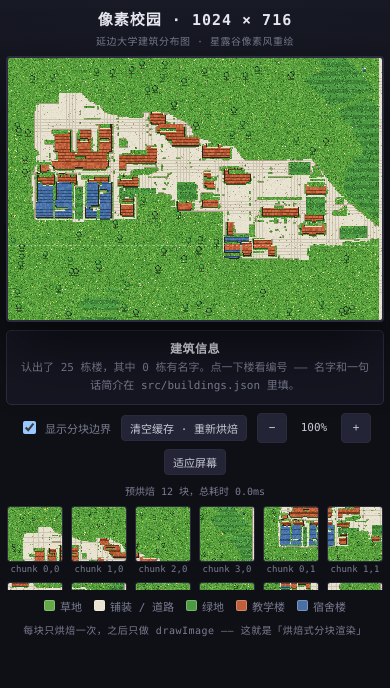
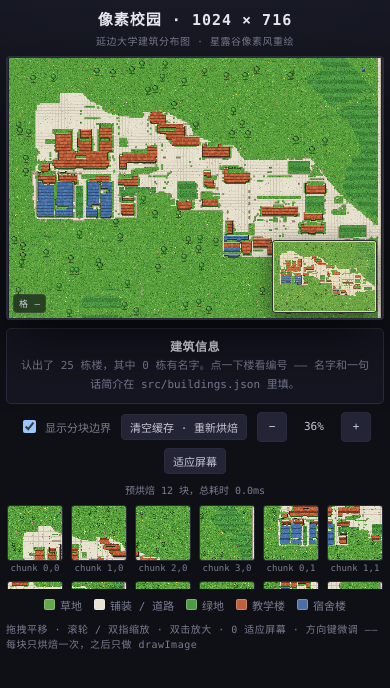
Before and after one commit to toad-wq/pixel-campus, a website built with Vite: page index.html in a window 390 px wide. Both pictures are taken after a click on the element 195 px from the left and 188 px from the top of the page. Built offline with nearby package versions, Linux system fonts and the light colour scheme.

Commit message:
feat(视口): 加一层相机 —— 拖拽/滚轮/双指/键盘 + 小地图，画框不再留黑边
之前地图固定缩放到画框宽度（100% = 把 1024px 的图拉到 1252px），
结果是图被撑出容器、要滚动才能看完，「适应屏幕」按钮名不副实。

- src/viewport.js：新增视口层，只改 transform、一个像素都不重画；滚轮以光标为锚点
  缩放（25%~400%），鼠标/单指拖拽平移并做边界钳制（图比画框小时自动居中），
  双指捏合、双击放大、方向键微调、0/F 一键适应屏幕
- src/minimap.js：右下角全图缩略 + 视口方框，点击或拖动直接跳转
- src/style.css：画框按地图宽高比自适应（--world-ratio），任何窗口下都刚好铺满、无黑边
- src/main.js：接入视口与小地图；左下角 HUD 实时显示格坐标；建筑面板加 data-state
  属性，样式和自动化测试都能区分「悬停」和「已选中」
- 修一个真 bug：拖拽松手后浏览器紧接着派发的 click 会误选建筑。原先用 setTimeout
  清理标记，浏览器未必在 0ms 内派发 click，定时器可能先跑掉；改成手势标记，
  在 pointerdown 时重置，不依赖时序
- README：补操作键位表、新增文件说明、下一步里说明视口层已按「相机」写好

验证：vite build 通过（13 modules，JS 80.35 kB / gzip 11.45 kB）；
tools/render-preview.mjs 仍是「MATCH: 12 块拼装与整图逐像素完全一致」；
Playwright 29 项交互断言全过（平移位移、锚点缩放、捏合、小地图跳转、缩放钳制、
窗口变化自动重新适应、手机端无黑边、拖拽/点击互不干扰等）。

```diff
--- a/src/main.js
+++ b/src/main.js
@@ -2,8 +2,14 @@ import './style.css'
 import { CELL, WORLD_W, WORLD_H } from './ground.js'
 import { CHUNK, CHUNKS_X, CHUNKS_Y, bakeChunk, clearCache } from './chunk.js'
 import { BUILDINGS, BUILDING_COUNT, clearCells, describe, paintCells, pickBuilding } from './inspect.js'
+import { createViewport } from './viewport.js'
+import { createMinimap } from './minimap.js'
 
 const app = document.querySelector('#app')
+
+// 画框的宽高比跟着地图走：窄屏正好铺满宽度，宽屏被 72vh 卡住时宽度也一起收，
+// 这样任何窗口下地图都正好填满画框，不会出现大片黑边。
+document.documentElement.style.setProperty('--world-ratio', String(WORLD_W / WORLD_H))
 
 app.innerHTML = `
   <header>
@@ -11,9 +17,16 @@ app.innerHTML = `
     <p>延边大学建筑分布图 · 星露谷像素风重绘</p>
   </header>
 
-  <div class="stage">
+  <div class="stage" id="stage">
+    <div class="map" id="map">
       <canvas id="world" width="${WORLD_W}" height="${WORLD_H}"></canvas>
       <canvas id="overlay" width="${WORLD_W}" height="${WORLD_H}"></canvas>
+    </div>
+    <div class="hud" id="hud">格 —</div>
+    <div class="minimap" id="minimap" title="点一下跳过去">
+      <canvas id="minimapCanvas"></canvas>
+      <div class="minimap-box" id="minimapBox"></div>
+    </div>
   </div>
 
   <div id="inspect" class="inspect">
@@ -25,11 +38,11 @@ app.innerHTML = `
     <label><input type="checkbox" id="bounds" checked /> 显示分块边界</label>
     <button id="rebake" type="button">清空缓存 · 重新烘焙</button>
     <span class="zoom">
-      <button id="zoomOut" type="button" title="缩小">−</button>
+      <button id="zoomOut" type="button" title="缩小（减号）">−</button>
       <span id="zoomLabel">100%</span>
-      <button id="zoomIn" type="button" title="放大">+</button>
+      <button id="zoomIn" type="button" title="放大（加号）">+</button>
     </span>
-    <button id="zoomFit" type="button">适应屏幕</button>
+    <button id="zoomFit" type="button" title="适应屏幕（0）">适应屏幕</button>
   </div>
 
   <p id="info" class="info">准备中…</p>
@@ -44,18 +57,39 @@ app.innerHTML = `
     <li><i style="background:#4a6fa5"></i>宿舍楼</li>
   </ul>
 
-  <footer>每块只烘焙一次，之后只做 drawImage —— 这就是「烘焙式分块渲染」</footer>
+  <footer>拖拽平移 · 滚轮 / 双指缩放 · 双击放大 · 0 适应屏幕 · 方向键微调 —— 每块只烘焙一次，之后只做 drawImage</footer>
 `
 
+const stage = document.querySelector('#stage')
+const map = document.querySelector('#map')
 const world = document.querySelector('#world')
+const overlay = document.querySelector('#overlay')
 const ctx = world.getContext('2d')
 ctx.imageSmoothingEnabled = false
+
+map.style.width = `${WORLD_W}px`
+map.style.height = `${WORLD_H}px`
 
 const boundsBox = document.querySelector('#bounds')
 const infoEl = document.querySelector('#info')
 const thumbsEl = document.querySelector('#thumbs')
+const hud = document.querySelector('#hud')
+const zoomLabel = document.querySelector('#zoomLabel')
 
 let chunks = []
+let minimap = null
+
+// —— 视口：拖拽 / 滚轮 / 双指 / 键盘，只改 transform，不重画像素 ——
+const viewport = createViewport({
+  stage,
+  map,
+  worldW: WORLD_W,
+  worldH: WORLD_H,
+  onChange: ({ zoom }) => {
+    zoomLabel.textContent = Math.round(zoom * 100) + '%'
+    if (minimap) minimap.sync()
+  },
+})
 
 // 把纹理贴到主画布上（运行时每帧只做这件事）
 function compose() {
@@ -117,29 +151,38 @@ function bakeAll() {
   compose()
   renderThumbs()
   infoEl.textContent = `预烘焙 ${chunks.length} 块，总耗时 ${total.toFixed(1)}ms`
+  if (minimap) {
+    minimap.paintBase()
+    minimap.sync()
+  }
 }
 
 // —— 建筑信息层：点一下楼，就在面板里看它是第几号、多大、叫什么 ——
-const overlay = document.querySelector('#overlay')
+const inspectEl = document.querySelector('#inspect')
 const inspectTitle = document.querySelector('#inspectTitle')
 const inspectBody = document.querySelector('#inspectBody')
 
 let hovered = null
 let selected = null
 
-function showDefaultInspect() {
+// 面板内容 = 「选中的楼」优先，没有选中就用「鼠标指着的楼」。
+// 顺手把状态写进 dataset：CSS 能据此高亮，自动化测试也能区分
+// 「只是悬停」和「真的选中了」——两者标题文字是一样的。
+function syncInspect() {
+  const target = selected || hovered
+  if (target) {
+    const d = describe(target.building, target.bbox, target.cells)
+    inspectTitle.textContent = d.title
+    inspectBody.textContent = d.lines.join(' · ')
+  } else {
     const named = BUILDINGS.filter((b) => b.name).length
     inspectTitle.textContent = '建筑信息'
     inspectBody.textContent =
       `认出了 ${BUILDING_COUNT} 栋楼，其中 ${named} 栋有名字。` +
       '点一下楼看编号 —— 名字和一句话简介在 src/buildings.json 里填。'
   }
-
-function showInspect(target) {
-  if (!target) return showDefaultInspect()
-  const d = describe(target.building, target.bbox, target.cells)
-  inspectTitle.textContent = d.title
-  inspectBody.textContent = d.lines.join(' · ')
+  inspectEl.dataset.state = selected ? 'selected' : hovered ? 'hover' : 'idle'
+  inspectEl.dataset.selected = selected ? selected.building?.id || 'unlisted' : ''
 }
 
 function drawOverlay() {
@@ -162,52 +205,50 @@ function isSame(a, b) {
 }
 
 world.addEventListener('pointermove', (ev) => {
+  if (viewport.getDragging()) return
   const { cx, cy } = cellUnder(ev)
+  hud.textContent = `格 ${cx}, ${cy} · 像素 ${cx * CELL}, ${cy * CELL}`
   const hit = pickBuilding(cx, cy)
   if (isSame(hit, hovered)) return
   hovered = hit
   drawOverlay()
-  showInspect(selected || hovered)
+  syncInspect()
 })
 
 world.addEventListener('pointerleave', () => {
+  hud.textContent = '格 —'
   hovered = null
   drawOverlay()
-  showInspect(selected)
+  syncInspect()
 })
 
 world.addEventListener('click', (ev) => {
+  if (viewport.takeDragFlag()) return // 刚刚是在拖地图，不是点建筑
   const { cx, cy } = cellUnder(ev)
   const hit = pickBuilding(cx, cy)
   selected = isSame(hit, selected) ? null : hit
   drawOverlay()
-  showInspect(selected)
+  syncInspect()
 })
 
-showDefaultInspect()
+syncInspect()
 
 boundsBox.addEventListener('change', compose)
 document.querySelector('#rebake').addEventListener('click', bakeAll)
+document.querySelector('#zoomIn').addEventListener('click', () => viewport.zoomIn())
+document.querySelector('#zoomOut').addEventListener('click', () => viewport.zoomOut())
+document.querySelector('#zoomFit').addEventListener('click', () => viewport.fit())
 
-// 缩放：默认适应屏幕（100%），可放大到 400%
-let zoom = 1
-const zoomLabel = document.querySelector('#zoomLabel')
-function applyZoom() {
-  document.documentElement.style.setProperty('--zoom', String(zoom))
-  zoomLabel.textContent = Math.round(zoom * 100) + '%'
-}
-document.querySelector('#zoomIn').addEventListener('click', () => {
-  zoom = Math.min(4, zoom + 0.25)
-  applyZoom()
+// —— 小地图：全图缩略 + 视口方框，点一下就跳过去 ——
+minimap = createMinimap({
+  el: document.querySelector('#minimap'),
+  canvas: document.querySelector('#minimapCanvas'),
+  box: document.querySelector('#minimapBox'),
+  world,
+  worldW: WORLD_W,
+  worldH: WORLD_H,
+  viewport,
 })
-document.querySelector('#zoomOut').addEventListener('click', () => {
-  zoom = Math.max(0.5, zoom - 0.25)
-  applyZoom()
-})
-document.querySelector('#zoomFit').addEventListener('click', () => {
-  zoom = 1
-  applyZoom()
-})
-applyZoom()
 
 bakeAll()
+viewport.fit()
--- /dev/null
+++ b/src/minimap.js
@@ -0,0 +1,66 @@
+// 小地图：整张校园的缩略图 + 当前视口的方框。
+// 点一下（或按住拖）小地图，主视图就跳过去 —— 放大到 300% 以后
+// 这是唯一能告诉你「我现在在校园哪个角落」的东西。
+
+const clamp01 = (v) => Math.min(1, Math.max(0, v))
+
+export function createMinimap({ el, canvas, box, world, worldW, worldH, viewport }) {
+  const ctx = canvas.getContext('2d')
+  let dragging = false
+
+  // 主画布合成完以后调用一次：把整张图缩到小地图上
+  function paintBase() {
+    if (canvas.width !== worldW || canvas.height !== worldH) {
+      canvas.width = worldW
+      canvas.height = worldH
+    }
+    ctx.imageSmoothingEnabled = true
+    ctx.clearRect(0, 0, worldW, worldH)
+    ctx.drawImage(world, 0, 0)
+  }
+
+  // 视口变化时调用：把方框摆到正确的位置和大小
+  function sync() {
+    const { zoom, tx, ty, viewW, viewH } = viewport.getState()
+    const w = worldW * zoom
+    const h = worldH * zoom
+    const left = clamp01(-tx / w)
+    const top = clamp01(-ty / h)
+    // 方框 = 画框能看到的那一块，占整张图的比例
+    const bw = Math.min(1, viewW / w)
+    const bh = Math.min(1, viewH / h)
+    box.style.left = left * 100 + '%'
+    box.style.top = top * 100 + '%'
+    box.style.width = bw * 100 + '%'
+    box.style.height = bh * 100 + '%'
+  }
+
+  function jumpTo(ev) {
+    const r = el.getBoundingClientRect()
+    const wx = clamp01((ev.clientX - r.left) / r.width) * worldW
+    const wy = clamp01((ev.clientY - r.top) / r.height) * worldH
+    viewport.centerOn(wx, wy)
+  }
+
+  el.addEventListener('pointerdown', (ev) => {
+    ev.stopPropagation()
+    ev.preventDefault()
+    dragging = true
+    el.setPointerCapture(ev.pointerId)
+    jumpTo(ev)
+  })
+  el.addEventListener('pointermove', (ev) => {
+    if (!dragging) return
+    ev.stopPropagation()
+    jumpTo(ev)
+  })
+  const stop = (ev) => {
+    dragging = false
+    ev.stopPropagation()
+  }
+  el.addEventListener('pointerup', stop)
+  el.addEventListener('pointercancel', stop)
+  el.addEventListener('click', (ev) => ev.stopPropagation())
+
+  return { paintBase, sync }
+}
--- a/src/style.css
+++ b/src/style.css
@@ -5,6 +5,8 @@
   --line: #2a2c3d;
   --text: #c9c9d6;
   --muted: #7a7d92;
+  --world-ratio: 1.43; /* 地图宽高比，main.js 会按真实尺寸覆盖 */
+  --stage-h: 72vh; /* 画框可用高度，宽高比和它一起决定画框尺寸 */
 }
 
 * {
@@ -59,10 +61,14 @@ footer {
   color: var(--muted);
 }
 
-/* 地图画框：占满可用宽度，超出时滚动 */
+/* 地图画框：宽高比跟着地图走，被 72vh 卡住时宽度一起收，永远不留黑边 */
 .stage {
   position: relative;
   width: 100%;
+  max-width: calc(var(--stage-h, 72vh) * var(--world-ratio, 1.43));
+  max-height: var(--stage-h, 72vh);
+  aspect-ratio: var(--world-ratio, 1.43);
+  overflow: hidden;
   padding: 0;
   background: var(--panel);
   border: 2px solid var(--line);
@@ -70,17 +76,34 @@ footer {
   box-shadow:
     0 24px 60px rgba(0, 0, 0, 0.55),
     inset 0 0 0 1px rgba(255, 255, 255, 0.03);
-  max-height: 72vh;
-  overflow: auto;
+  cursor: grab;
+  touch-action: none;
+  -webkit-user-select: none;
+  user-select: none;
   overscroll-behavior: contain;
-  -webkit-overflow-scrolling: touch;
 }
 
-/* 主画布：宽度随屏幕自适应，缩放只改宽度 */
+.stage.is-dragging {
+  cursor: grabbing;
+}
+
+/* 地图本体：固定世界尺寸，平移缩放全部靠 transform（不重排、不重画） */
+.map {
+  position: absolute;
+  left: 0;
+  top: 0;
+  transform-origin: 0 0;
+  will-change: transform;
+}
+
+/* 主画布：1:1 贴着世界尺寸，由 .map 的 transform 缩放 */
 #world {
+  position: absolute;
+  left: 0;
+  top: 0;
+  width: 100%;
+  height: 100%;
   display: block;
-  width: calc(100% * var(--zoom, 1));
-  height: auto;
   image-rendering: pixelated;
   image-rendering: crisp-edges;
   background: #000;
@@ -92,9 +115,60 @@ footer {
   position: absolute;
   left: 0;
   top: 0;
-  width: calc(100% * var(--zoom, 1));
-  height: auto;
+  width: 100%;
+  height: 100%;
   image-rendering: pixelated;
+  pointer-events: none;
+}
+
+/* 左下角坐标读数：报坐标、核对楼位都用得上 */
+.hud {
+  position: absolute;
+  left: 8px;
+  bottom: 8px;
+  padding: 3px 7px;
+  font-size: 10px;
+  letter-spacing: 0.5px;
+  color: #cfd2e0;
+  background: rgba(10, 11, 18, 0.62);
+  border: 1px solid rgba(255, 255, 255, 0.08);
+  border-radius: 4px;
+  pointer-events: none;
+  backdrop-filter: blur(3px);
+}
+
+/* 右下角小地图：整张校园 + 当前视口方框 */
+.minimap {
+  position: absolute;
+  right: 8px;
+  bottom: 8px;
+  width: 22%;
+  max-width: 176px;
+  aspect-ratio: var(--world-ratio, 1.43);
+  overflow: hidden;
+  background: #000;
+  border: 1px solid rgba(255, 255, 255, 0.18);
+  border-radius: 4px;
+  box-shadow: 0 6px 20px rgba(0, 0, 0, 0.5);
+  cursor: pointer;
+  touch-action: none;
+}
+
+.minimap:hover {
+  border-color: rgba(255, 220, 120, 0.6);
+}
+
+.minimap canvas {
+  display: block;
+  width: 100%;
+  height: 100%;
+}
+
+.minimap-box {
+  position: absolute;
+  border: 1px solid rgba(255, 220, 120, 0.95);
+  background: rgba(255, 220, 120, 0.12);
+  box-shadow: 0 0 0 1px rgba(0, 0, 0, 0.35);
   pointer-events: none;
 }
 
@@ -184,6 +258,20 @@ footer {
   color: var(--muted);
 }
 
+/* 选中的楼用金色描边，和缩略图/图例的强调色一致 */
+.inspect[data-state='selected'] {
+  border-color: rgba(255, 214, 92, 0.45);
+  box-shadow: inset 0 0 0 1px rgba(255, 214, 92, 0.08);
+}
+
+.inspect[data-state='selected'] h2 {
+  color: #ffd65c;
+}
+
+.inspect[data-state='hover'] h2 {
+  color: #dfe3f0;
+}
+
 .thumbs {
   display: flex;
   flex-wrap: wrap;
@@ -263,8 +351,22 @@ footer {
   }
 
   .stage {
-    max-height: 66vh;
+    --stage-h: 66vh;
     border-radius: 4px;
+  }
+
+  .hud {
+    left: 5px;
+    bottom: 5px;
+    font-size: 9px;
+    padding: 2px 5px;
+  }
+
+  .minimap {
+    right: 5px;
+    bottom: 5px;
+    width: 28%;
+    max-width: 120px;
   }
 
   .toolbar {
--- /dev/null
+++ b/src/viewport.js
@@ -0,0 +1,257 @@
+// 视口（相机）：把一张固定尺寸的像素图，放进任意大小的画框里。
+//
+// 这里只做一件事：决定「世界里的哪一块，以多大比例，落在画框的哪个位置」。
+// 拖拽、滚轮、双指、双击、键盘全部只改 transform —— 一个像素都不重画，
+// 所以再大的地图、再快的操作也掉不了帧。
+//
+// 以后接 1 米/格的地图和角色时，角色永远画在视口中心，镜头跟随也只需要
+// 调 centerOn(worldX, worldY)：这一层的接口到那时不用改。
+
+export const MIN_ZOOM = 0.25
+export const MAX_ZOOM = 4
+
+const ZOOM_STEP = 1.25
+const WHEEL_SENS = 0.0015 // 滚一格大约 1.16 倍
+const DRAG_SLOP = 4 // 手指/鼠标移动超过这个距离才算拖拽，否则算点击
+const KEY_PAN = 80
+
+const clamp = (v, lo, hi) => Math.min(hi, Math.max(lo, v))
+
+export function createViewport({ stage, map, worldW, worldH, onChange = () => {} }) {
+  let zoom = 1
+  let tx = 0
+  let ty = 0
+  let autoFit = true
+  let drag = null
+  let pinch = null
+  let moved = false // 本次按下之后是否真的拖动过（决定 cursor 和 click 是否算点选）
+  // 这一次手势是「拖」还是「点」：拖过的那一下 click 必须丢掉。
+  // 用标记而不是定时器 —— 浏览器未必在 pointerup 后 0ms 内派发 click，
+  // 定时器可能先跑，click 就漏进来了（会误选建筑）。
+  let gestureDragged = false
+  const pointers = new Map()
+
+  const viewW = () => stage.clientWidth || 1
+  const viewH = () => stage.clientHeight || 1
+
+  // 地图比画框小的时候居中，比画框大的时候不许拖出黑边
+  function clampPan() {
+    const w = worldW * zoom
+    const h = worldH * zoom
+    tx = w <= viewW() ? (viewW() - w) / 2 : clamp(tx, viewW() - w, 0)
+    ty = h <= viewH() ? (viewH() - h) / 2 : clamp(ty, viewH() - h, 0)
+  }
+
+  function paint() {
+    map.style.transform = `translate3d(${Math.round(tx)}px, ${Math.round(ty)}px, 0) scale(${zoom})`
+    onChange({ zoom, tx, ty, viewW: viewW(), viewH: viewH() })
+  }
+
+  // 以画框内某个点为中心缩放：那个点下面的世界像素保持不动
+  function setZoomAt(next, sx, sy) {
+    next = clamp(next, MIN_ZOOM, MAX_ZOOM)
+    if (Math.abs(next - zoom) < 1e-6) return
+    const k = next / zoom
+    tx = sx - (sx - tx) * k
+    ty = sy - (sy - ty) * k
+    zoom = next
+    autoFit = false
+    clampPan()
+    paint()
+  }
+
+  function fit() {
+    autoFit = true
+    zoom = clamp(Math.min(viewW() / worldW, viewH() / worldH), MIN_ZOOM, MAX_ZOOM)
+    tx = (viewW() - worldW * zoom) / 2
+    ty = (viewH() - worldH * zoom) / 2
+    clampPan()
+    paint()
+  }
+
+  function centerOn(wx, wy) {
+    autoFit = false
+    tx = viewW() / 2 - wx * zoom
+    ty = viewH() / 2 - wy * zoom
+    clampPan()
+    paint()
+  }
+
+  function panBy(dx, dy) {
+    autoFit = false
+    tx += dx
+    ty += dy
+    clampPan()
+    paint()
+  }
+
+  function local(ev) {
+    const r = stage.getBoundingClientRect()
+    return { x: ev.clientX - r.left, y: ev.clientY - r.top }
+  }
+
+  // —— 指针：单指/左键拖拽平移，双指捏合缩放 + 平移 ——
+  function onPointerDown(ev) {
+    if (ev.button > 0) return
+    pointers.set(ev.pointerId, local(ev))
+    if (pointers.size === 1) {
+      const p = local(ev)
+      moved = false
+      gestureDragged = false // 新手势开始，清掉上一次遗留的标记
+      drag = { sx: p.x, sy: p.y, tx, ty, id: ev.pointerId }
+    } else if (pointers.size === 2) {
+      const [a, b] = [...pointers.values()]
+      pinch = {
+        d: Math.hypot(a.x - b.x, a.y - b.y),
+        z: zoom,
+        mid: { x: (a.x + b.x) / 2, y: (a.y + b.y) / 2 },
+      }
+      drag = null
+    }
+  }
+
+  function onPointerMove(ev) {
+    if (!pointers.has(ev.pointerId)) return
+    const p = local(ev)
+    pointers.set(ev.pointerId, p)
+
+    if (pinch && pointers.size >= 2) {
+      const [a, b] = [...pointers.values()]
+      const d = Math.hypot(a.x - b.x, a.y - b.y)
+      const mid = { x: (a.x + b.x) / 2, y: (a.y + b.y) / 2 }
+      if (pinch.d > 0 && d > 0) setZoomAt(pinch.z * (d / pinch.d), mid.x, mid.y)
+      if (mid.x !== pinch.mid.x || mid.y !== pinch.mid.y) {
+        tx += mid.x - pinch.mid.x
+        ty += mid.y - pinch.mid.y
+        clampPan()
+        paint()
+      }
+      pinch.mid = mid
+      return
+    }
+
+    if (!drag) return
+    const dx = p.x - drag.sx
+    const dy = p.y - drag.sy
+    if (!moved && Math.hypot(dx, dy) < DRAG_SLOP) return
+    if (!moved) stage.classList.add('is-dragging')
+    moved = true
+    autoFit = false
+    tx = drag.tx + dx
+    ty = drag.ty + dy
+    clampPan()
+    paint()
+  }
+
+  function onPointerUp(ev) {
+    pointers.delete(ev.pointerId)
+    if (pointers.size < 2) pinch = null
+    if (pointers.size === 0) {
+      drag = null
+      // 拖动结束：紧接着的那一下 click 不能算「点选建筑」。
+      // 但 hover 必须立刻恢复，所以「拖动中」和「吞掉 click」是两个变量。
+      gestureDragged = moved
+      moved = false
+      stage.classList.remove('is-dragging')
+    } else {
+      const p = [...pointers.values()][0]
+      drag = { sx: p.x, sy: p.y, tx, ty, id: [...pointers.keys()][0] }
+    }
+  }
+
+  // —— 滚轮 / 触控板：缩放；shift 或横向滚动则平移 ——
+  function onWheel(ev) {
+    ev.preventDefault()
+    if (ev.shiftKey || Math.abs(ev.deltaX) > Math.abs(ev.deltaY)) {
+      panBy(-(ev.deltaX || ev.deltaY), 0)
+      return
+    }
+    const p = local(ev)
+    setZoomAt(zoom * Math.exp(-ev.deltaY * WHEEL_SENS), p.x, p.y)
+  }
+
+  function onDblClick(ev) {
+    ev.preventDefault()
+    const p = local(ev)
+    setZoomAt(ev.shiftKey ? zoom / 1.6 : zoom * 1.6, p.x, p.y)
+  }
+
+  function onKey(ev) {
+    if (ev.metaKey || ev.ctrlKey || ev.altKey) return
+    if (/^(INPUT|TEXTAREA|SELECT)$/.test(ev.target?.tagName || '')) return
+    const c = { x: viewW() / 2, y: viewH() / 2 }
+    switch (ev.key) {
+      case '+':
+      case '=':
+        setZoomAt(zoom * ZOOM_STEP, c.x, c.y)
+        break
+      case '-':
+      case '_':
+        setZoomAt(zoom / ZOOM_STEP, c.x, c.y)
+        break
+      case '0':
+      case 'f':
+      case 'F':
+        fit()
+        break
+      case 'ArrowLeft':
+        panBy(KEY_PAN, 0)
+        break
+      case 'ArrowRight':
+        panBy(-KEY_PAN, 0)
+        break
+      case 'ArrowUp':
+        panBy(0, KEY_PAN)
+        break
+      case 'ArrowDown':
+        panBy(0, -KEY_PAN)
+        break
+      default:
+        return
+    }
+    ev.preventDefault()
+  }
+
+  function resize() {
+    if (autoFit) fit()
+    else {
+      clampPan()
+      paint()
+    }
+  }
+
+  // 拖动时手指/鼠标可能滑出画框，所以 move/up 挂在 window 上；
+  // 不用 pointer capture，否则 click 会被改派到画框上，点选建筑就失效了。
+  stage.addEventListener('pointerdown', onPointerDown)
+  window.addEventListener('pointermove', onPointerMove)
+  window.addEventListener('pointerup', onPointerUp)
+  window.addEventListener('pointercancel', onPointerUp)
+  stage.addEventListener('wheel', onWheel, { passive: false })
+  stage.addEventListener('dblclick', onDblClick)
+  window.addEventListener('keydown', onKey)
+  const ro = new ResizeObserver(resize)
+  ro.observe(stage)
+  // 双指缩放时阻止浏览器整页放大（Safari）
+  stage.addEventListener('gesturestart', (ev) => ev.preventDefault())
+
+  return {
+    fit,
+    centerOn,
+    panBy,
+    zoomIn: () => setZoomAt(zoom * ZOOM_STEP, viewW() / 2, viewH() / 2),
+    zoomOut: () => setZoomAt(zoom / ZOOM_STEP, viewW() / 2, viewH() / 2),
+    setZoom: (z) => setZoomAt(z, viewW() / 2, viewH() / 2),
+    getState: () => ({ zoom, tx, ty, viewW: viewW(), viewH: viewH() }),
+    getDragging: () => moved,
+    // 拖动结束后的那一下 click 不该被当成「点选建筑」
+    takeDragFlag: () => {
+      const v = gestureDragged
+      gestureDragged = false
+      return v
+    },
+    destroy() {
+      ro.disconnect()
+      window.removeEventListener('keydown', onKey)
+    },
+  }
+}
```
Also changed, not shown: README.md. Lines whose indentation alone changed are shown as unchanged.
